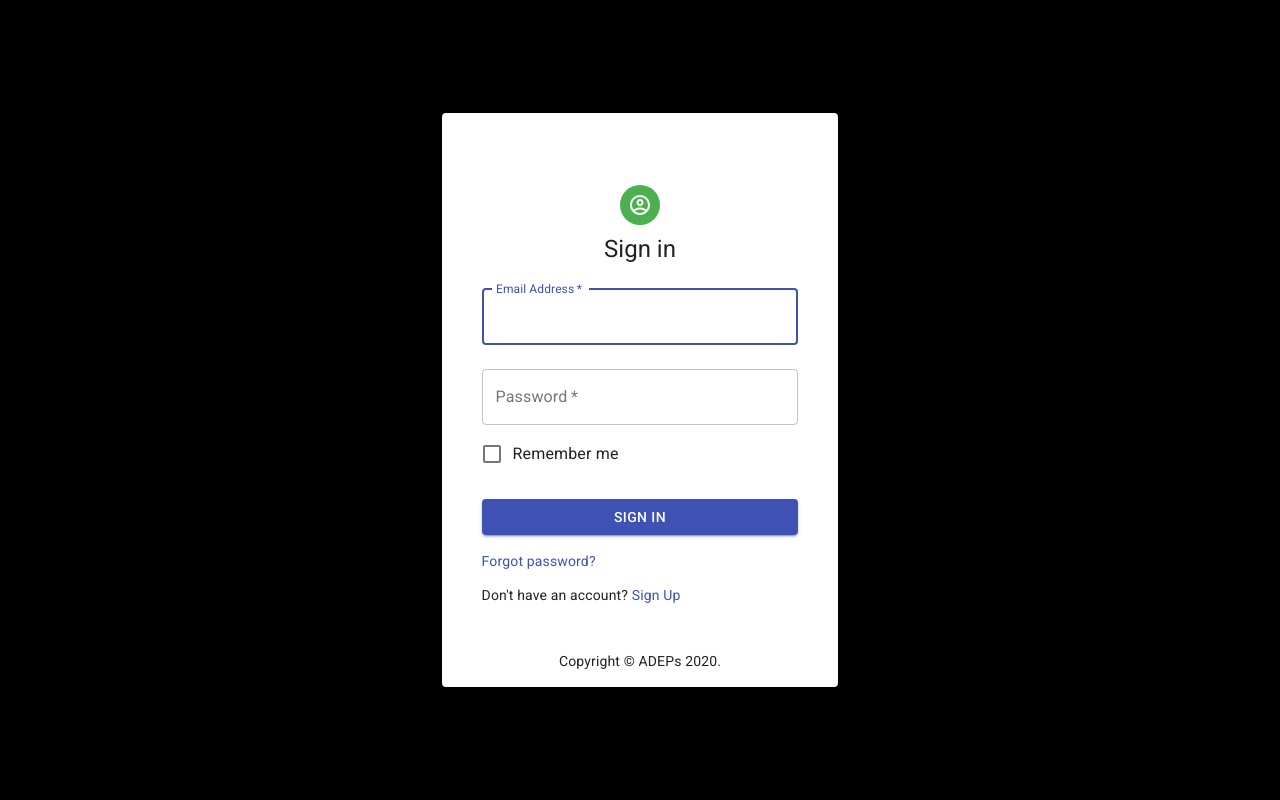
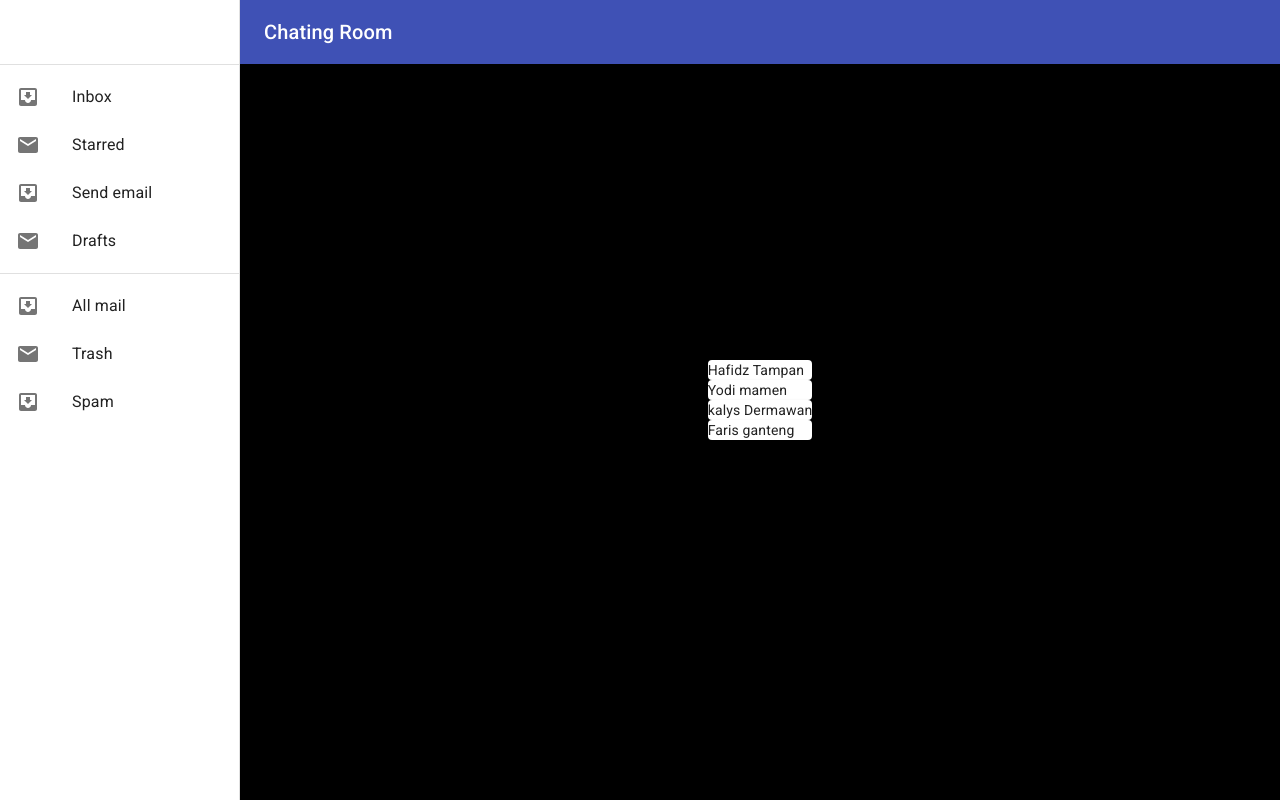
Before and after one commit to dev-chat-bot/CLIENT-SIDE, a React (Create React App) app in the folder client-bot/: page /main in a window 1280 px wide. Built offline with nearby package versions, Linux system fonts and the light colour scheme.

Commit message:
chating room progress

```diff
--- a/client-bot/package.json
+++ b/client-bot/package.json
@@ -10,7 +10,11 @@
     "@testing-library/user-event": "^7.2.1",
     "react": "^16.13.1",
     "react-dom": "^16.13.1",
-    "react-scripts": "3.4.1"
+    "react-redux": "^7.2.0",
+    "react-router-dom": "^5.2.0",
+    "react-scripts": "3.4.1",
+    "redux": "^4.0.5",
+    "redux-thunk": "^2.3.0"
   },
   "scripts": {
     "start": "react-scripts start",
--- a/client-bot/src/App.js
+++ b/client-bot/src/App.js
@@ -1,12 +1,27 @@
-import React from 'react';
-import './App.css';
-import FirstPage from './VIEWS/FirstPage'
+import React from "react";
+import "./App.css";
+import FirstPage from "./VIEWS/FirstPage";
+import MainPage from "./VIEWS/MainPage";
+import { BrowserRouter, Switch, Route } from 'react-router-dom'
 
 function App() {
   return (
-    <div style={{alignItems: "center", justifyContent: "center", display: "flex", backgroundColor: "black", height: "100vh"}}>
-      <FirstPage />
+    <BrowserRouter>
+    <div
+      style={{
+        alignItems: "center",
+        justifyContent: "center",
+        display: "flex",
+        backgroundColor: "black",
+        height: "100vh",
+      }}
+    >
+      <Switch>
+        <Route component={MainPage} path="/main" />
+        <Route component={FirstPage} path="/" />
+      </Switch>
     </div>
+    </BrowserRouter>
   );
 }
 
--- /dev/null
+++ b/client-bot/src/VIEWS/MainPage.js
@@ -0,0 +1,124 @@
+import React from "react";
+import { makeStyles } from "@material-ui/core/styles";
+import Drawer from "@material-ui/core/Drawer";
+import CssBaseline from "@material-ui/core/CssBaseline";
+import AppBar from "@material-ui/core/AppBar";
+import Toolbar from "@material-ui/core/Toolbar";
+import List from "@material-ui/core/List";
+import Typography from "@material-ui/core/Typography";
+import Divider from "@material-ui/core/Divider";
+import ListItem from "@material-ui/core/ListItem";
+import ListItemIcon from "@material-ui/core/ListItemIcon";
+import ListItemText from "@material-ui/core/ListItemText";
+import InboxIcon from "@material-ui/icons/MoveToInbox";
+import MailIcon from "@material-ui/icons/Mail";
+import { Paper } from "@material-ui/core";
+
+const drawerWidth = 240;
+
+const DummyData = [
+    {
+        ID: "Hafidz Tampan",
+        message: "gimana guys aman ?"
+    },
+    {
+        ID: "Yodi mamen",
+        message: "santuuy fidz, valorant skuyy"
+    },
+    {
+        ID: "kalys Dermawan",
+        message: "SKUUUY"
+    },
+    {
+        ID: "Faris ganteng",
+        message: "duh lagi ga niat main nih. segala berulah lagi.. aduhlah"
+    }
+]
+
+export default function PermanentDrawerLeft() {
+  const classes = useStyles();
+
+  return (
+    <div className={classes.root}>
+      <CssBaseline />
+      <AppBar position="fixed" className={classes.appBar}>
+        <Toolbar>
+          <Typography variant="h6" noWrap>
+            Chating Room
+          </Typography>
+        </Toolbar>
+      </AppBar>
+      <Drawer
+        className={classes.drawer}
+        variant="permanent"
+        classes={{
+          paper: classes.drawerPaper,
+        }}
+        anchor="left"
+      >
+        <div className={classes.toolbar} />
+        <Divider />
+        <List>
+          {["Inbox", "Starred", "Send email", "Drafts"].map((text, index) => (
+            <ListItem button key={text}>
+              <ListItemIcon>
+                {index % 2 === 0 ? <InboxIcon /> : <MailIcon />}
+              </ListItemIcon>
+              <ListItemText primary={text} />
+            </ListItem>
+          ))}
+        </List>
+        <Divider />
+        <List>
+          {["All mail", "Trash", "Spam"].map((text, index) => (
+            <ListItem button key={text}>
+              <ListItemIcon>
+                {index % 2 === 0 ? <InboxIcon /> : <MailIcon />}
+              </ListItemIcon>
+              <ListItemText primary={text} />
+            </ListItem>
+          ))}
+        </List>
+      </Drawer>
+      <main className={classes.content}>
+        {/* <div className={classes.toolbar} /> */}
+        {DummyData.map((e,i) => {
+            return <Paper mb={10}>
+                {e.ID}
+            </Paper>
+        })}
+      </main>
+      {/* <div className={classes.toolbar}>
+        <form className={classes.toolbar} noValidate>
+          <TextField id="outlined-basic" label="Outlined" variant="outlined" />
+        </form>
+      </div> */}
+    </div>
+  );
+}
+
+const useStyles = makeStyles((theme) => ({
+    root: {
+      display: "flex",
+    },
+    appBar: {
+      width: `calc(100% - ${drawerWidth}px)`,
+      marginLeft: drawerWidth,
+    },
+    drawer: {
+      width: drawerWidth,
+      flexShrink: 0,
+    },
+    drawerPaper: {
+      width: drawerWidth,
+    },
+    // necessary for content to be below app bar
+    toolbar: theme.mixins.toolbar,
+    content: {
+      flexGrow: 1,
+    //   backgroundColor: theme.palette.background.default,
+      padding: theme.spacing(3),
+      alignItems: "center",
+      justifyContent: "center",
+    },
+  }));
```
Also changed, not shown: 1 other file (tests, documents, lock files or other folders).
